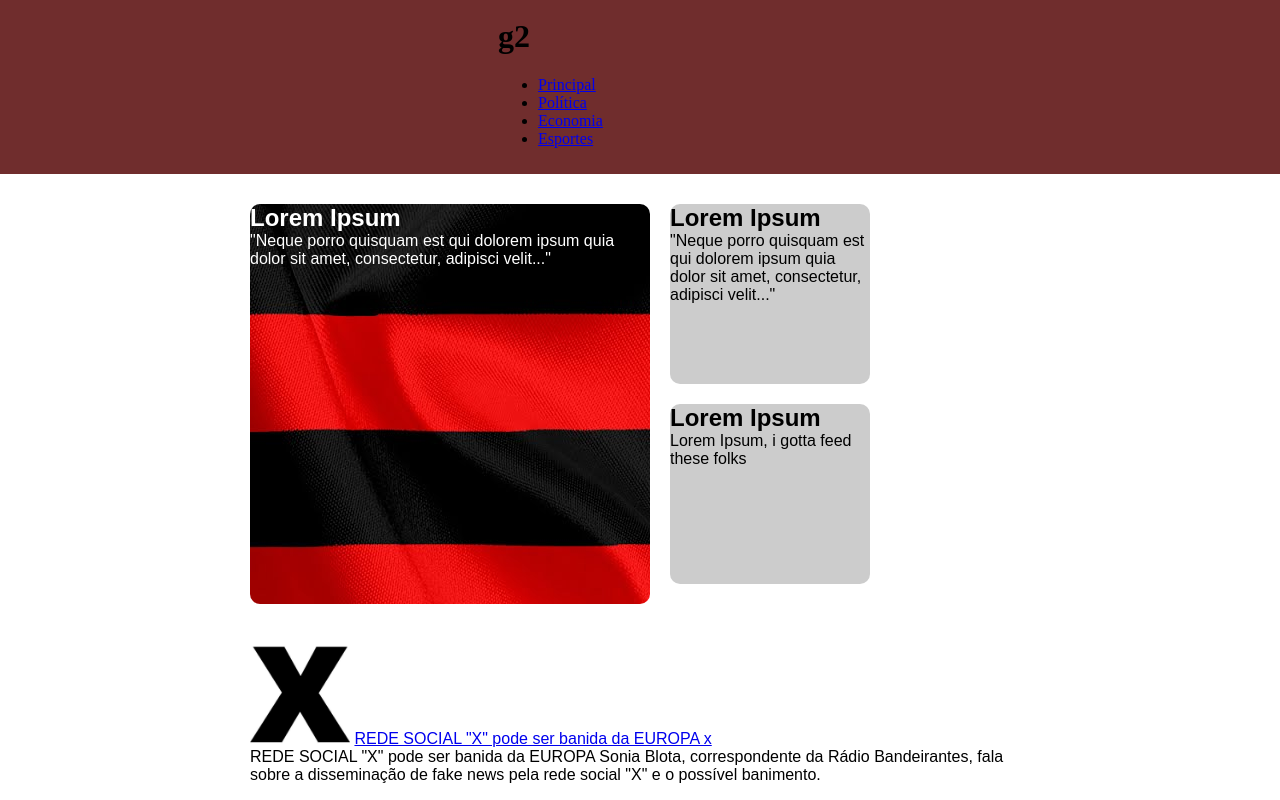
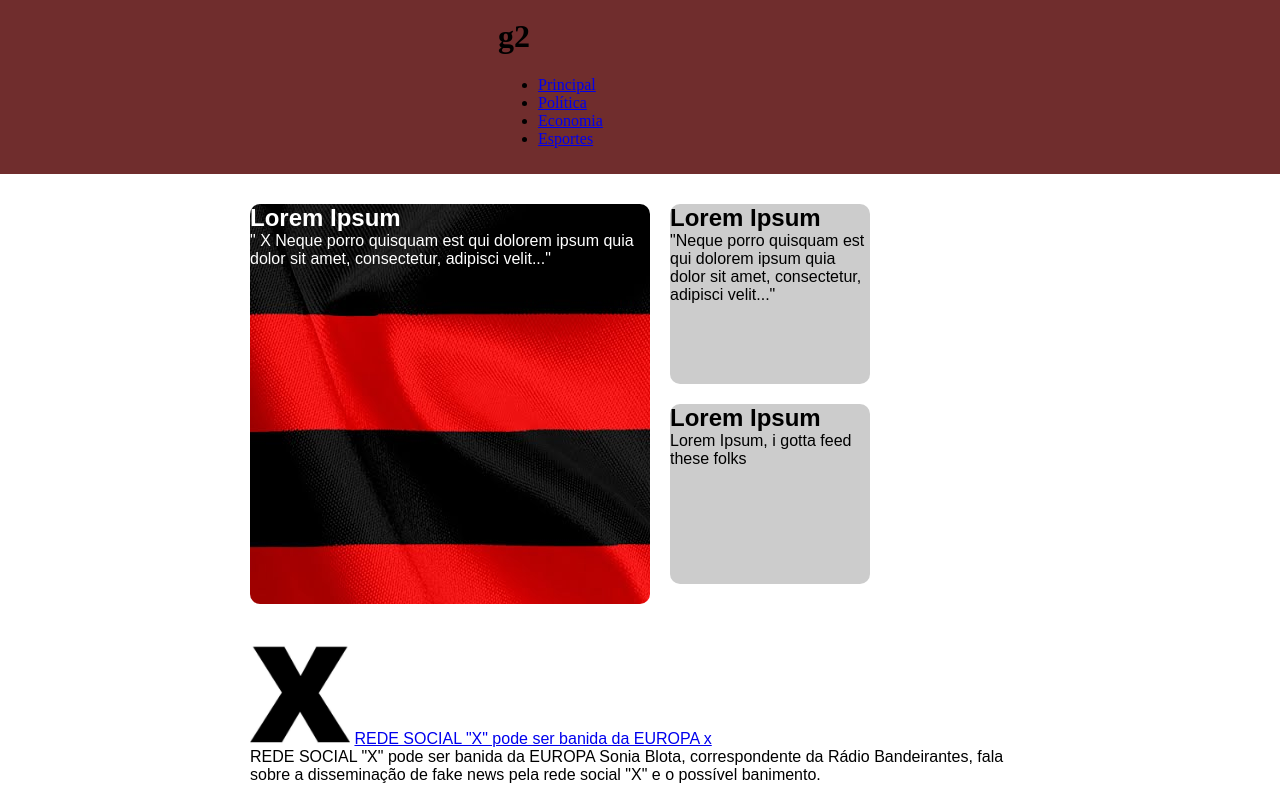
Before and after one commit to berg1618/g1-clone, a website with bundled scripts: page index.html in a window 1280 px wide. Shown: the top 800 px of the page. Built offline with nearby package versions, Linux system fonts and the light colour scheme.

Commit message:
teste 0.1

```diff
--- a/index.html
+++ b/index.html
@@ -17,7 +17,7 @@
         <article>
           <h2 class="title">Lorem Ipsum</h2>
           <p class="content">
-            "Neque porro quisquam est qui dolorem ipsum quia dolor sit amet,
+            " X Neque porro quisquam est qui dolorem ipsum quia dolor sit amet,
             consectetur, adipisci velit..."
           </p>
         </article>
```
